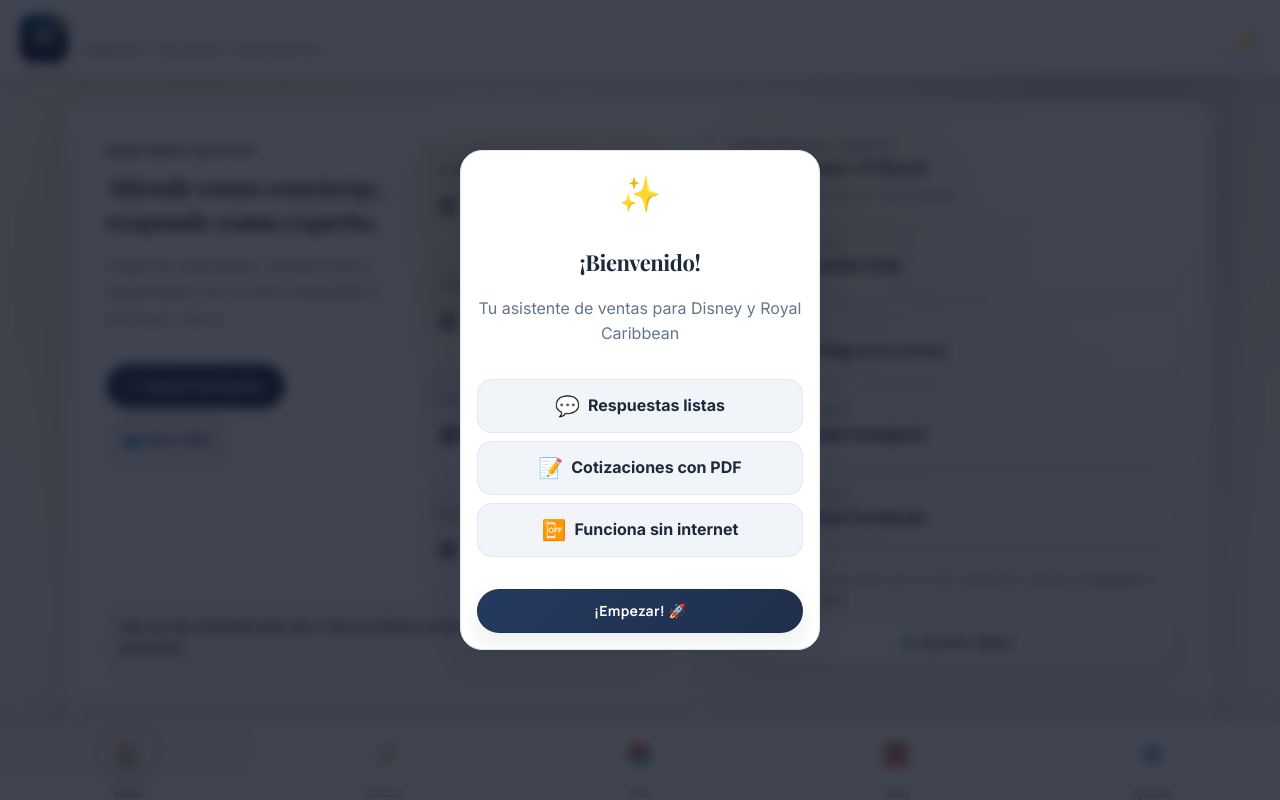
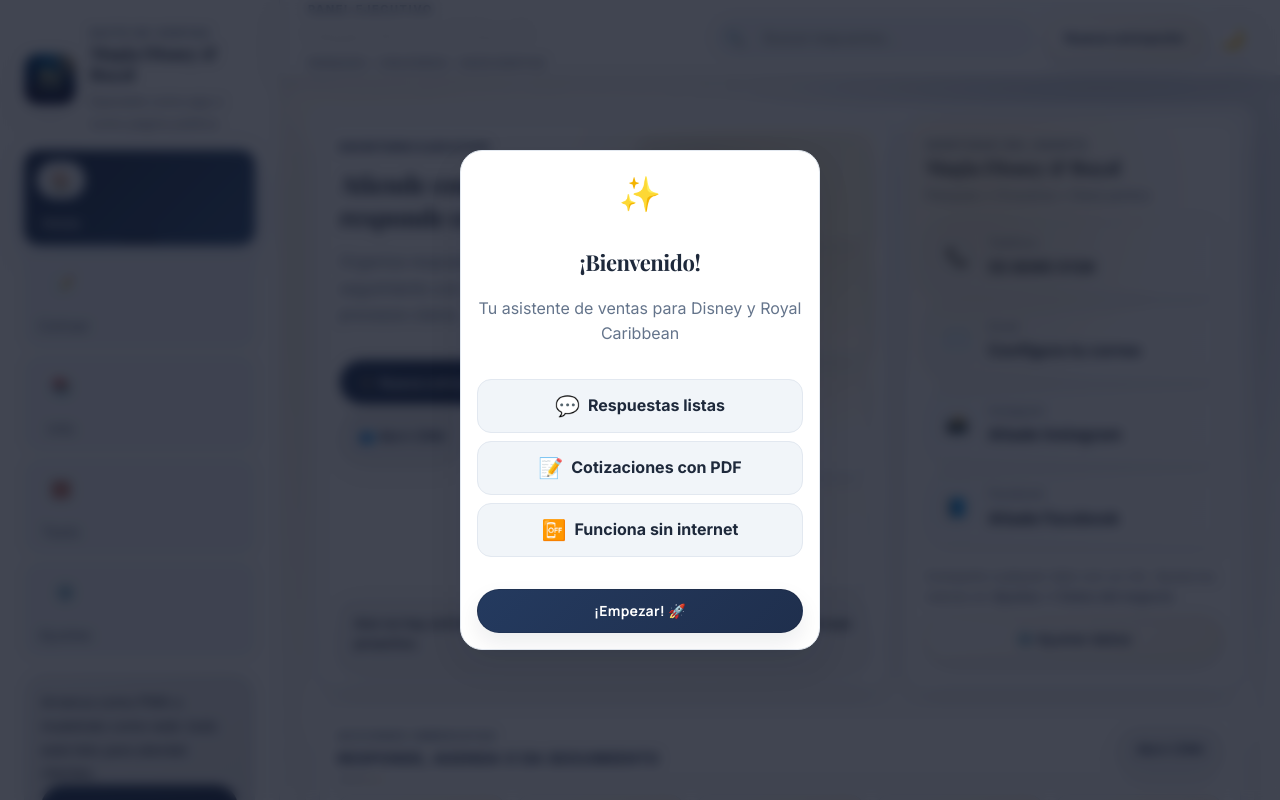
Before and after one commit to sittjoe/Agenteviajes, a plain HTML site: page index.html in a window 1280 px wide. Shown: the top 800 px of the page. Drawn offline with nearby package versions, Linux system fonts and the light colour scheme.

Commit message:
Rediseño de interfaz y navegación

```diff
--- /dev/null
+++ b/css/neo.css
@@ -0,0 +1,275 @@
+:root {
+    --layout-max: 1280px;
+    --sidebar-width: 280px;
+}
+
+body {
+    padding: 0;
+    background: radial-gradient(circle at 12% 20%, rgba(225, 199, 129, 0.12), transparent 26%),
+        radial-gradient(circle at 86% 12%, rgba(63, 83, 132, 0.16), transparent 22%),
+        linear-gradient(180deg, rgba(255, 255, 255, 0.92), rgba(255, 255, 255, 0.9));
+}
+
+.app-shell {
+    display: flex;
+    min-height: 100vh;
+    background: transparent;
+}
+
+.sidebar {
+    width: var(--sidebar-width);
+    background: var(--card);
+    border-right: 1px solid var(--border);
+    padding: 24px;
+    display: flex;
+    flex-direction: column;
+    gap: 16px;
+    position: sticky;
+    top: 0;
+    height: 100vh;
+    overflow-y: auto;
+    box-shadow: 6px 0 24px rgba(0, 0, 0, 0.04);
+}
+
+.sidebar-brand {
+    display: flex;
+    gap: 14px;
+    align-items: center;
+}
+
+.sidebar-logo {
+    width: 52px;
+    height: 52px;
+    border-radius: 14px;
+    object-fit: cover;
+    border: 1px solid var(--border);
+    box-shadow: var(--shadow);
+}
+
+.sidebar-title {
+    font-size: 18px;
+    margin-bottom: 4px;
+}
+
+.sidebar-sub {
+    color: var(--text-muted);
+    font-size: 13px;
+}
+
+.sidebar-nav {
+    display: flex;
+    flex-direction: column;
+    gap: 8px;
+}
+
+.sidebar .nav-item {
+    justify-content: flex-start;
+    gap: 12px;
+    width: 100%;
+    border: 1px solid var(--border);
+    background: var(--bg-alt);
+    border-radius: var(--radius);
+    font-size: 14px;
+    padding: 12px 14px;
+    box-shadow: none;
+}
+
+.sidebar .nav-item .icon {
+    font-size: 16px;
+}
+
+.sidebar .nav-item.active {
+    background: linear-gradient(135deg, var(--primary), var(--primary-light));
+    color: #fff;
+    border-color: var(--primary-light);
+    box-shadow: 0 10px 30px rgba(31, 63, 135, 0.2);
+}
+
+.sidebar-cta {
+    background: linear-gradient(145deg, rgba(31, 47, 77, 0.08), rgba(31, 47, 77, 0.12));
+    border: 1px solid var(--border);
+    border-radius: var(--radius-lg);
+    padding: 16px;
+    font-size: 14px;
+    color: var(--text-secondary);
+}
+
+.app-area {
+    flex: 1;
+    display: flex;
+    flex-direction: column;
+    min-height: 100vh;
+}
+
+.header {
+    position: sticky;
+    top: 0;
+    display: flex;
+    align-items: center;
+    justify-content: space-between;
+    padding: 18px 28px;
+    background: rgba(255, 255, 255, 0.94);
+    backdrop-filter: blur(8px);
+    border-bottom: 1px solid var(--border);
+    z-index: 10;
+    box-shadow: 0 8px 30px rgba(0, 0, 0, 0.06);
+}
+
+.header-title h1 {
+    font-size: 22px;
+    margin-bottom: 4px;
+}
+
+.header-title span {
+    color: var(--text-muted);
+}
+
+.header-actions {
+    display: flex;
+    align-items: center;
+    gap: 12px;
+}
+
+.header-search {
+    position: relative;
+    min-width: 320px;
+    display: flex;
+    align-items: center;
+    background: var(--bg-alt);
+    border: 1px solid var(--border);
+    border-radius: var(--radius-full);
+    padding: 10px 12px 10px 38px;
+    box-shadow: inset 0 1px 0 rgba(255, 255, 255, 0.4);
+}
+
+.header-search .search-input {
+    width: 100%;
+    border: none;
+    background: transparent;
+    outline: none;
+    font-size: 14px;
+}
+
+.header-search .search-icon {
+    position: absolute;
+    left: 12px;
+    color: var(--text-muted);
+    font-size: 14px;
+}
+
+.header-buttons {
+    display: flex;
+    align-items: center;
+    gap: 8px;
+}
+
+.header-btn {
+    width: 40px;
+    height: 40px;
+    border-radius: 12px;
+    border: 1px solid var(--border);
+    background: var(--card);
+    box-shadow: var(--shadow);
+}
+
+.search-results {
+    position: absolute;
+    top: calc(100% + 8px);
+    left: 0;
+    right: 0;
+    background: var(--card);
+    border: 1px solid var(--border);
+    border-radius: var(--radius-lg);
+    box-shadow: var(--shadow-lg);
+    max-height: 260px;
+    overflow-y: auto;
+    z-index: 20;
+}
+
+.main-content {
+    max-width: var(--layout-max);
+    width: 100%;
+    margin: 0 auto;
+    padding: 28px clamp(18px, 2vw, 32px) 120px;
+    display: grid;
+    gap: 18px;
+}
+
+.hero-grid {
+    display: grid;
+    grid-template-columns: minmax(0, 1.7fr) minmax(0, 1fr);
+    gap: 18px;
+}
+
+.surface-panel,
+.welcome-card,
+.business-card {
+    background: var(--card);
+    border: 1px solid var(--border);
+    border-radius: var(--radius-lg);
+    box-shadow: var(--shadow);
+}
+
+.welcome-card {
+    padding: 20px;
+}
+
+.business-card {
+    padding: 18px;
+    display: grid;
+    gap: 14px;
+}
+
+.surface-panel {
+    padding: 18px;
+}
+
+.section-header {
+    display: flex;
+    align-items: center;
+    justify-content: space-between;
+    gap: 12px;
+}
+
+.section-header .section-title {
+    font-weight: 700;
+}
+
+.quick-grid {
+    grid-template-columns: repeat(auto-fit, minmax(140px, 1fr));
+}
+
+.stage-grid {
+    grid-template-columns: repeat(auto-fit, minmax(220px, 1fr));
+}
+
+.bottom-nav {
+    display: none;
+}
+
+@media (max-width: 1024px) {
+    .app-shell {
+        flex-direction: column;
+    }
+
+    .sidebar {
+        display: none;
+    }
+
+    .header {
+        position: sticky;
+    }
+
+    .header-search {
+        min-width: 0;
+        width: 100%;
+    }
+
+    .main-content {
+        padding-bottom: 160px;
+    }
+
+    .bottom-nav {
+        display: flex;
+    }
+}
--- a/index.html
+++ b/index.html
@@ -15,18 +15,60 @@
     <link rel="stylesheet" href="css/styles.css">
     <link rel="stylesheet" href="css/premium.css">
     <link rel="stylesheet" href="css/refined.css">
+    <link rel="stylesheet" href="css/neo.css">
     <link rel="stylesheet" href="css/print.css" media="print">
 </head>
 
 <body>
+    <div class="app-shell">
+        <aside class="sidebar">
+            <div class="sidebar-brand">
+                <img src="assets/logo-premium.jpg" alt="Logo" class="sidebar-logo" onerror="this.style.display='none'">
+                <div>
+                    <p class="eyebrow">Suite de ventas</p>
+                    <h2 class="sidebar-title">Magia Disney & Royal</h2>
+                    <p class="sidebar-sub">Operable como app o como página pública</p>
+                </div>
+            </div>
+            <div class="sidebar-nav">
+                <button class="nav-item active" data-tab="inicio" onclick="App.showTab('inicio', this)">
+                    <span class="icon">🏠</span><span>Inicio</span>
+                </button>
+                <button class="nav-item" data-tab="cotizar" onclick="App.showTab('cotizar', this)">
+                    <span class="icon">📝</span><span>Cotizar</span>
+                </button>
+                <button class="nav-item" data-tab="info" onclick="App.showTab('info', this)">
+                    <span class="icon">📚</span><span>Info</span>
+                </button>
+                <button class="nav-item" data-tab="tools" onclick="App.showTab('tools', this)">
+                    <span class="icon">🧮</span><span>Tools</span>
+                </button>
+                <button class="nav-item" data-tab="ajustes" onclick="App.showTab('ajustes', this)">
+                    <span class="icon">⚙️</span><span>Ajustes</span>
+                </button>
+            </div>
+            <div class="sidebar-cta">
+                <p>Arranca como PWA o muéstralo como web: todo está listo para atender clientes.</p>
+                <button class="btn-primary btn-block" onclick="App.showTab('cotizar'); App.showNewQuote();">➕ Nueva cotización</button>
+            </div>
+        </aside>
+        <div class="app-area">
             <header class="header">
-        <img src="assets/logo-premium.jpg" alt="Logo" class="header-logo" onerror="this.style.display='none'">
                 <div class="header-title">
+                    <p class="eyebrow">Panel ejecutivo</p>
                     <h1>Magia Disney & Royal</h1>
                     <span>Parques • Cruceros • Descuentos</span>
                 </div>
                 <div class="header-actions">
+                    <div class="header-search">
+                        <span class="search-icon">🔍</span>
+                        <input type="text" id="globalSearch" class="search-input" placeholder="Buscar respuestas..." oninput="App.handleSearch()" onfocus="App.showSearchResults()" onblur="App.hideSearchResults()">
+                        <div id="searchResults" class="search-results"></div>
+                    </div>
+                    <div class="header-buttons">
+                        <button class="btn-secondary" onclick="App.showTab('cotizar'); App.showNewQuote();">Nueva cotización</button>
                         <button class="header-btn" onclick="App.toggleDarkMode()" title="Modo oscuro" aria-label="Alternar modo oscuro">🌙</button>
+                    </div>
                 </div>
             </header>
 
@@ -112,11 +154,12 @@
                 </div>
 
                 <div class="surface-panel">
-                    <div class="search-container">
-                        <span class="search-icon">🔍</span>
-                        <input type="text" id="globalSearch" class="search-input" placeholder="Buscar respuestas..."
-                            oninput="App.handleSearch()" onfocus="App.showSearchResults()" onblur="App.hideSearchResults()">
-                        <div id="searchResults" class="search-results"></div>
+                    <div class="section-header">
+                        <div>
+                            <p class="eyebrow">Acciones inmediatas</p>
+                            <span class="section-title">Responde, agenda o da seguimiento</span>
+                        </div>
+                        <button class="btn-ghost" onclick="App.showTab('tools'); App.switchTab('crm');">Abrir CRM</button>
                     </div>
                     <div class="quick-grid">
                         <div class="quick-btn" onclick="App.showResponse('saludo')"><span class="emoji">👋</span><span
@@ -700,25 +743,27 @@
             </div>
         </div>
     </main>
+        </div>
+    </div>
 
     <nav class="bottom-nav">
-        <button class="nav-item active" onclick="App.showTab('inicio', this)">
+        <button class="nav-item active" data-tab="inicio" onclick="App.showTab('inicio', this)">
             <span class="icon">🏠</span>
             <span>Inicio</span>
         </button>
-        <button class="nav-item" onclick="App.showTab('cotizar', this)">
+        <button class="nav-item" data-tab="cotizar" onclick="App.showTab('cotizar', this)">
             <span class="icon">📝</span>
             <span>Cotizar</span>
         </button>
-        <button class="nav-item" onclick="App.showTab('info', this)">
+        <button class="nav-item" data-tab="info" onclick="App.showTab('info', this)">
             <span class="icon">📚</span>
             <span>Info</span>
         </button>
-        <button class="nav-item" onclick="App.showTab('tools', this)">
+        <button class="nav-item" data-tab="tools" onclick="App.showTab('tools', this)">
             <span class="icon">🧮</span>
             <span>Tools</span>
         </button>
-        <button class="nav-item" onclick="App.showTab('ajustes', this)">
+        <button class="nav-item" data-tab="ajustes" onclick="App.showTab('ajustes', this)">
             <span class="icon">⚙️</span>
             <span>Ajustes</span>
         </button>
--- a/js/app.js
+++ b/js/app.js
@@ -403,6 +403,9 @@ const App = {
         const tab = document.getElementById('tab-' + tabId);
         if (tab) tab.classList.add('active');
         if (element) element.classList.add('active');
+
+        const matchingNavs = document.querySelectorAll(`.nav-item[data-tab="${tabId}"]`);
+        matchingNavs.forEach(n => n.classList.add('active'));
 
         this.state.currentTab = tabId;
 
```
Lines whose indentation alone changed are shown as unchanged.
